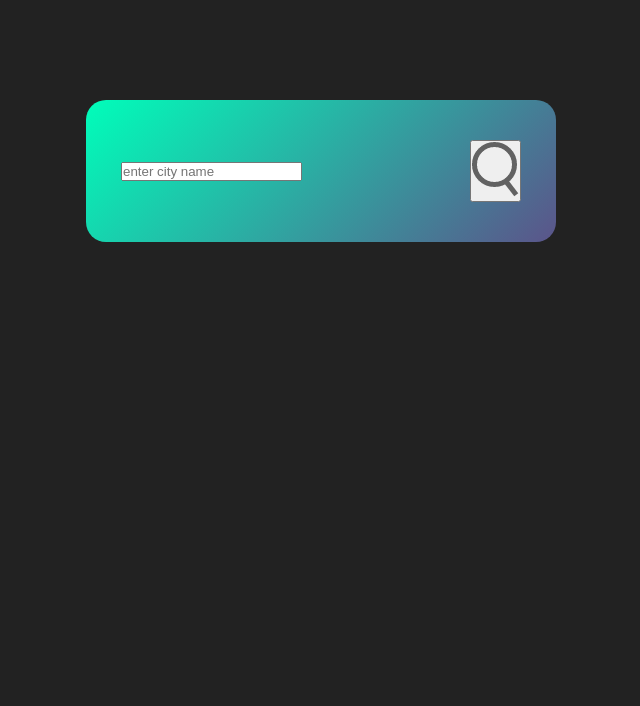
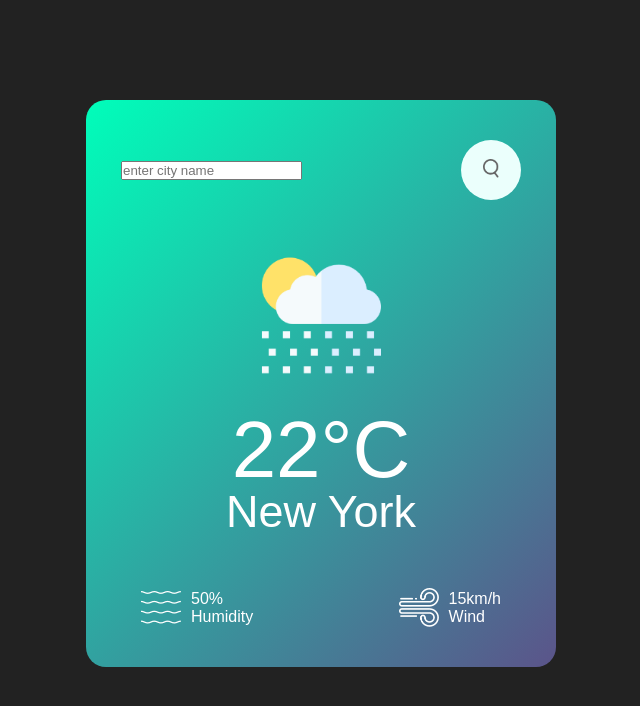
Before and after one commit to YuliyaBondG/Weather-App, a plain HTML site: page index.html in a window 1280 px wide. Shown: the whole page, without its empty margins (319-959 px from the left). Drawn offline with Linux system fonts and the light colour scheme.

Commit message:
add part

```diff
--- a/index.html
+++ b/index.html
@@ -14,7 +14,27 @@
     <input type="text" placeholder="enter city name"
     spellcheck="false">
     <button><img src="images/search.png"></button>
-
+  </div>
+  <div class="weather">
+     <img src="images/rain.png" class="weather-icon">
+     <h1 class="temp">22°C</h1>
+     <h2 class="city">New York</h2>
+     <div class="details">
+        <div class="col">
+         <img src="images/humidity.png">
+         <div>
+            <p class="humidity">50%</p>
+            <p>Humidity</p>
+         </div>
+        </div>
+        <div class="col">
+            <img src="images/wind.png">
+            <div>
+               <p class="wind">15km/h</p>
+               <p>Wind</p>
+            </div>
+           </div>
+     </div>
   </div>
 </div>
 
--- a/style.css
+++ b/style.css
@@ -36,3 +36,46 @@ body{
     margin-right: 16px;
     font-size: 18px;
 }
+
+.search button{
+    border: 0;
+    outline: 0;
+    background: #ebfffc;
+    border-radius: 50%;
+    width: 60px;
+    height: 60px;
+    cursor: pointer;
+}
+
+.search button img{
+    width: 16px;
+}
+.weather-icon{
+width: 170px;
+margin-top: 30px;
+}
+.weather h1{
+    font-size: 80px;
+    font-weight: 500;
+}
+.weather h2{
+    font-size: 45px;
+    font-weight: 400;
+    margin-top: -10px;
+}
+.details{
+    display: flex;
+    align-items: center;
+    justify-content: space-between;
+    padding: 0 20px;
+    margin-top: 50px;
+}
+.col{
+    display: flex;
+    align-items: center;
+    text-align: left;
+}
+.col img{
+    width: 40px;
+    margin-right: 10px;
+}
```
